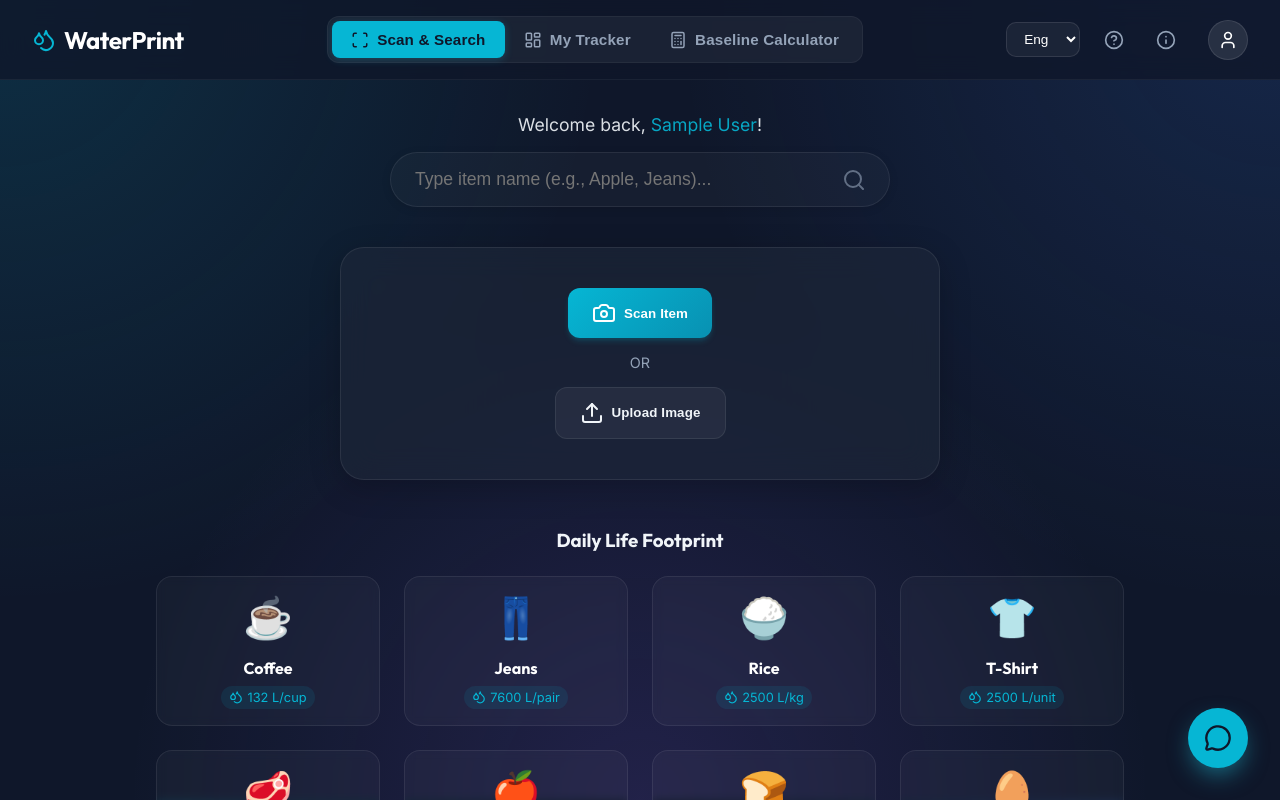
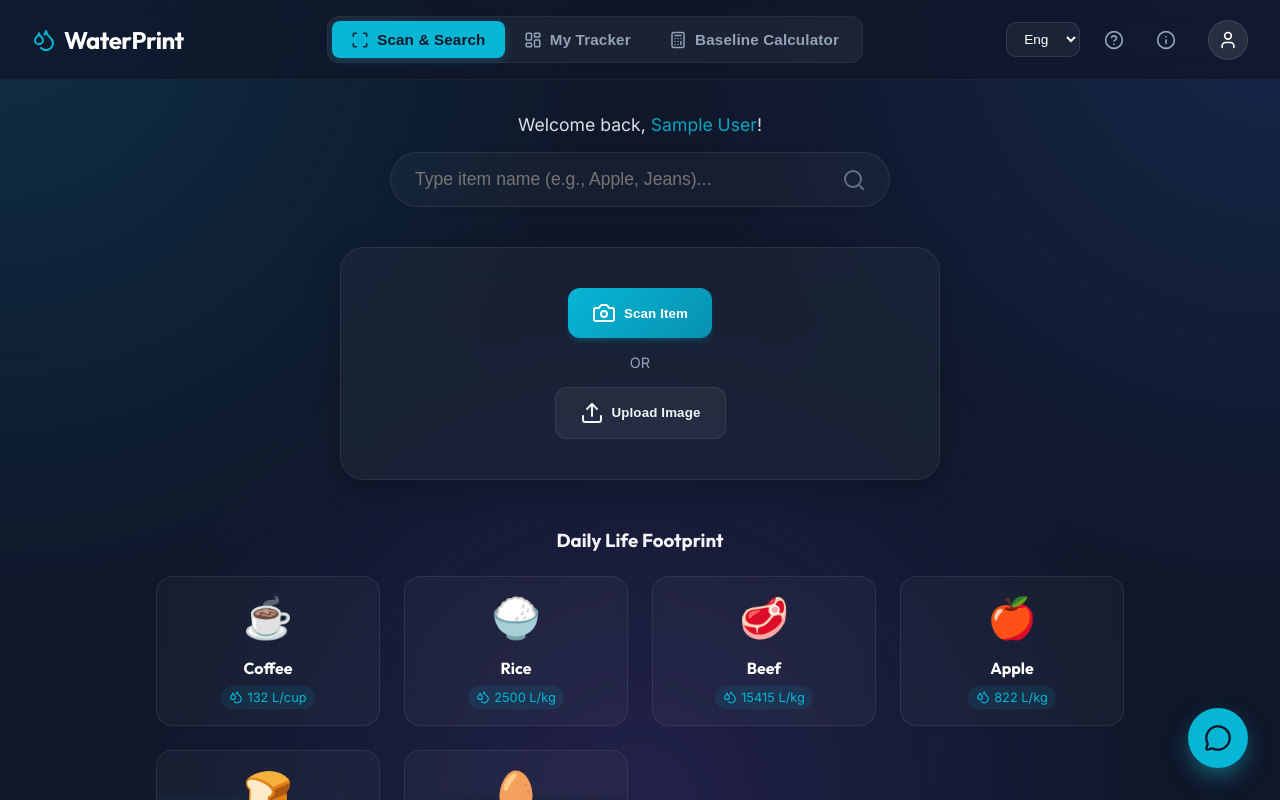
Before and after one commit to Piraveen12/Water-footprint, a React (Vite) app in the folder frontend/: page /app in a window 1280 px wide. Shown: the top 800 px of the page. Built offline with nearby package versions, Linux system fonts and the light colour scheme; sample sign-in values are in the browser's storage.

Commit message:
Update timezone to IST and prune gallery items

```diff
--- a/frontend/src/components/DailyLifeGallery.jsx
+++ b/frontend/src/components/DailyLifeGallery.jsx
@@ -5,9 +5,7 @@ import { Droplets } from 'lucide-react';
 const DailyLifeGallery = ({ onSelect, t }) => {
     const items = [
         { name: "Coffee", icon: "☕", footprint: 132, unit: "L/cup" },
-        { name: "Jeans", icon: "👖", footprint: 7600, unit: "L/pair" },
         { name: "Rice", icon: "🍚", footprint: 2500, unit: "L/kg" },
-        { name: "T-Shirt", icon: "👕", footprint: 2500, unit: "L/unit" },
         { name: "Beef", icon: "🥩", footprint: 15415, unit: "L/kg" },
         { name: "Apple", icon: "🍎", footprint: 822, unit: "L/kg" },
         { name: "Bread", icon: "🍞", footprint: 1608, unit: "L/kg" },
```
Also changed, not shown: 1 other file (tests, documents, lock files or other folders).
